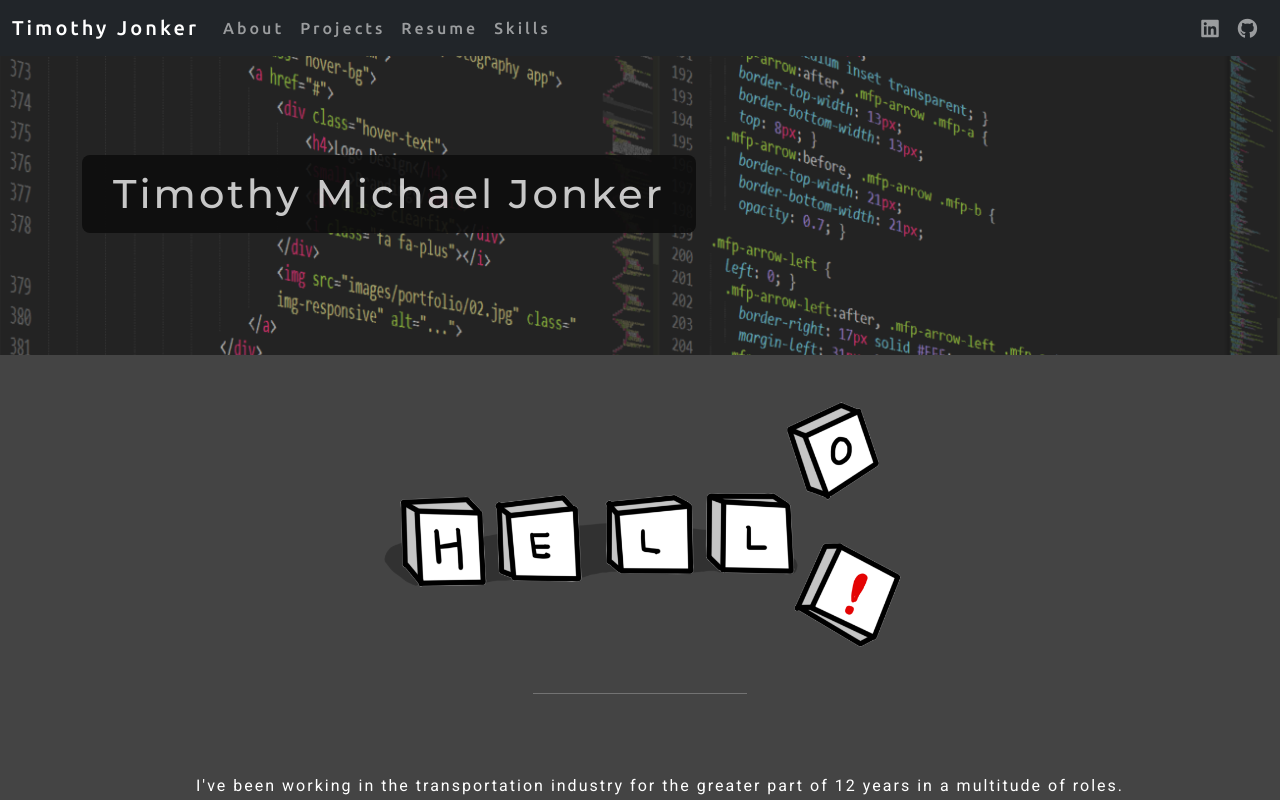
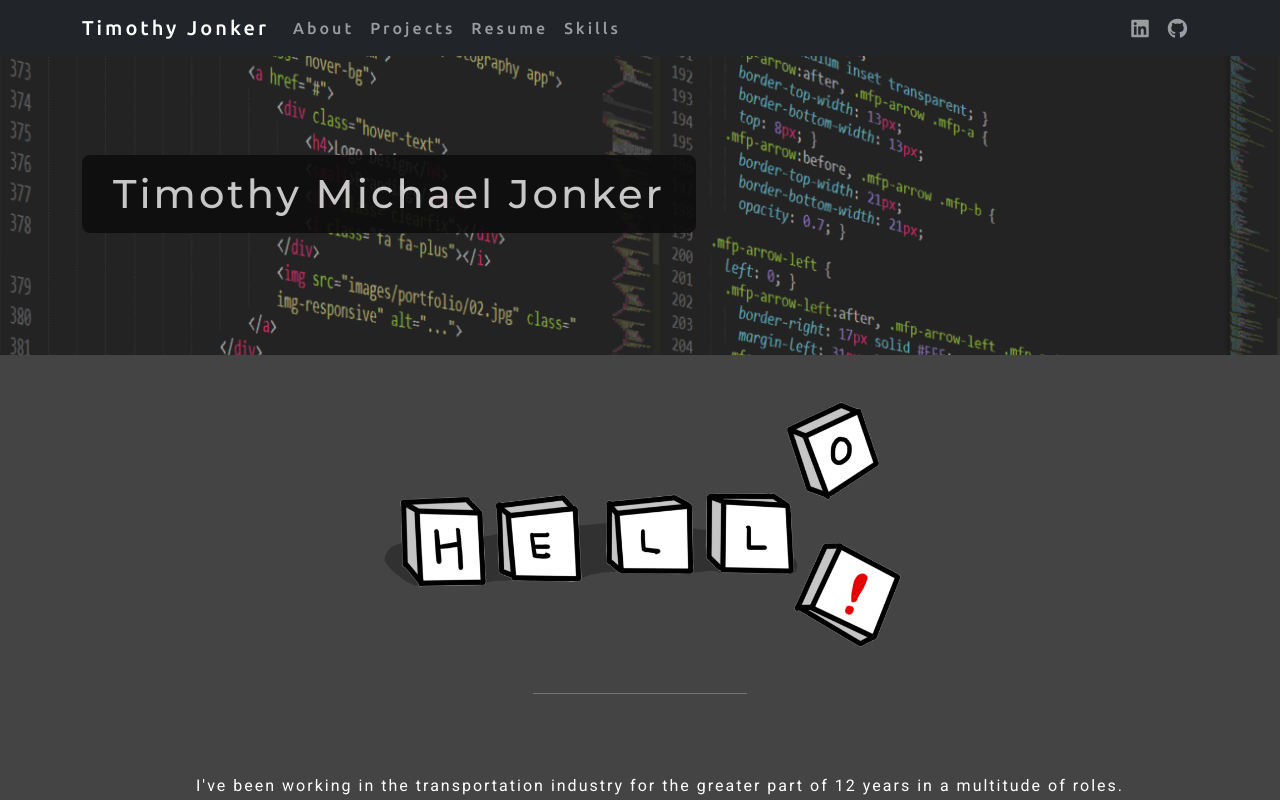
Before and after one commit to tmjonker/react-portfolio, a React (Create React App) app: page / in a window 1280 px wide. Shown: the top 800 px of the page. Built offline with nearby package versions, Linux system fonts and the light colour scheme.

Commit message:
Updated container props on Header

```diff
--- a/src/Components/Header.jsx
+++ b/src/Components/Header.jsx
@@ -7,7 +7,7 @@ function Header(props) {
   return (
     <header>
       <Navbar collapseOnSelect expand="lg" bg="dark" variant="dark" fixed="top">
-        <Container fluid="xxl">
+        <Container>
           <Navbar.Brand href="#home">Timothy Jonker</Navbar.Brand>
           <Navbar.Toggle />
           <Navbar.Collapse id="responsive-navbar-nav">
```
